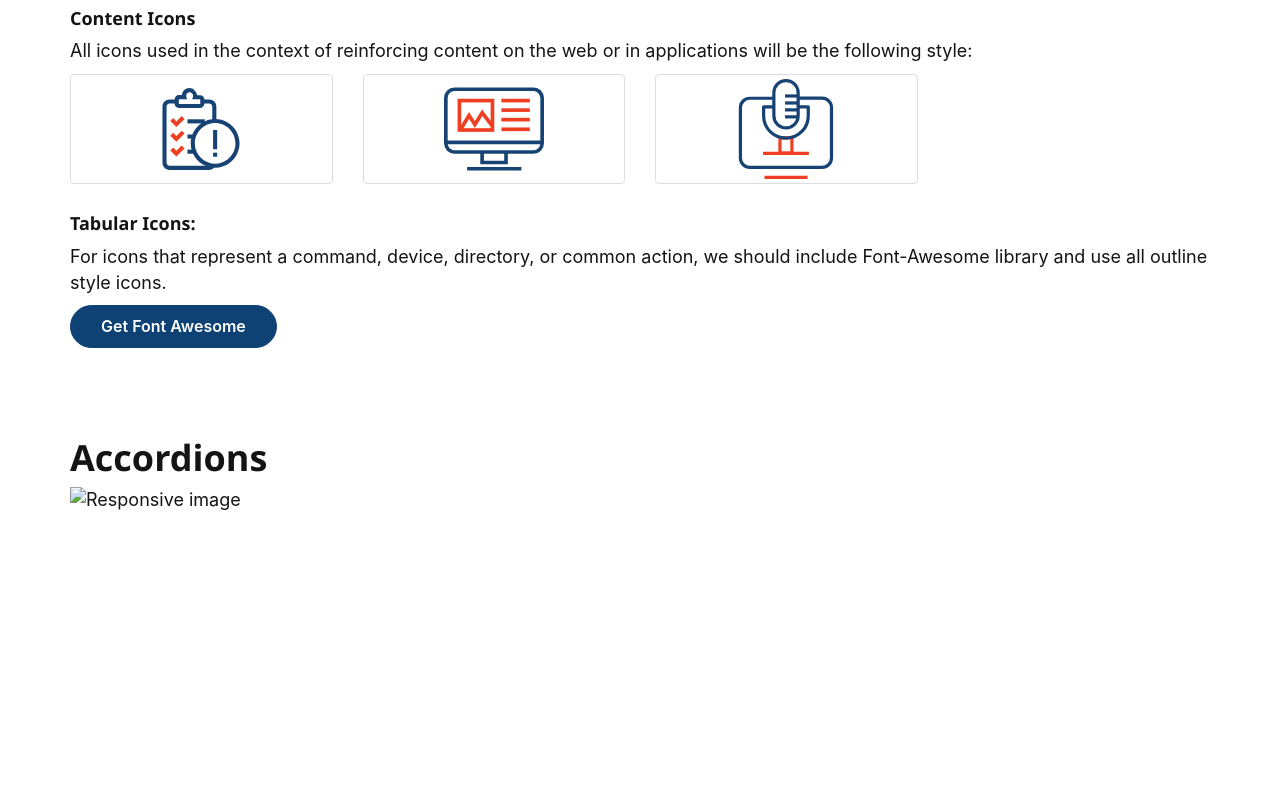
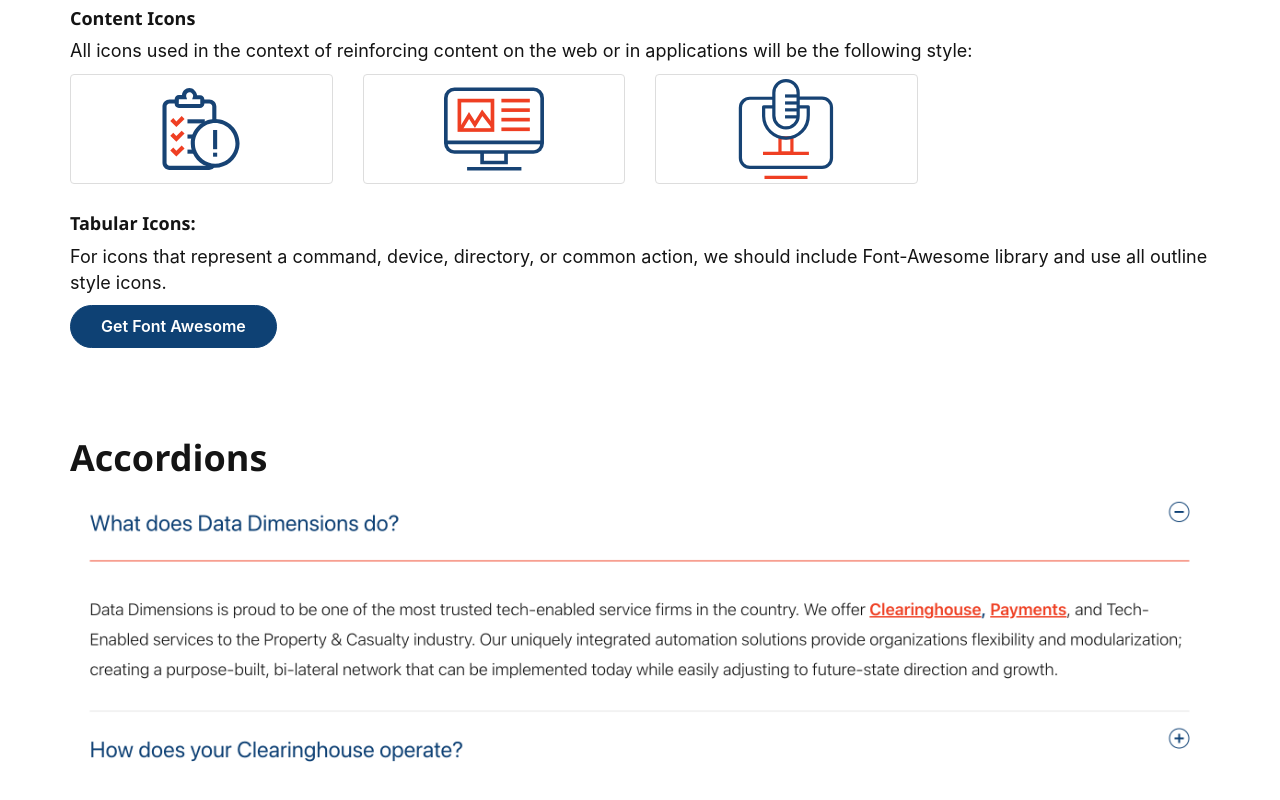
Before and after one commit to mriccelli75/DD_themekit, a plain HTML site: page index.html in a window 1280 px wide. Shown: the part 3153-3953 px from the top of the page. Before the commit the page ends 3696 px from the top, so only its background shows below. Drawn offline with nearby package versions, Linux system fonts and the light colour scheme; the site is published under a folder, as on GitHub Pages, so addresses that start at the root find nothing.

Commit message:
update to assets url

```diff
--- a/index.html
+++ b/index.html
@@ -341,7 +341,7 @@
     </div>
     <div class="row">
       <div class="col-lg-12">
-        <img src="/assets/accordion-style.png" class="img-responsive" alt="Responsive image">
+        <img src="assets/accordion-style.png" class="img-responsive" alt="Responsive image">
 
       </div>
     </div>
```
